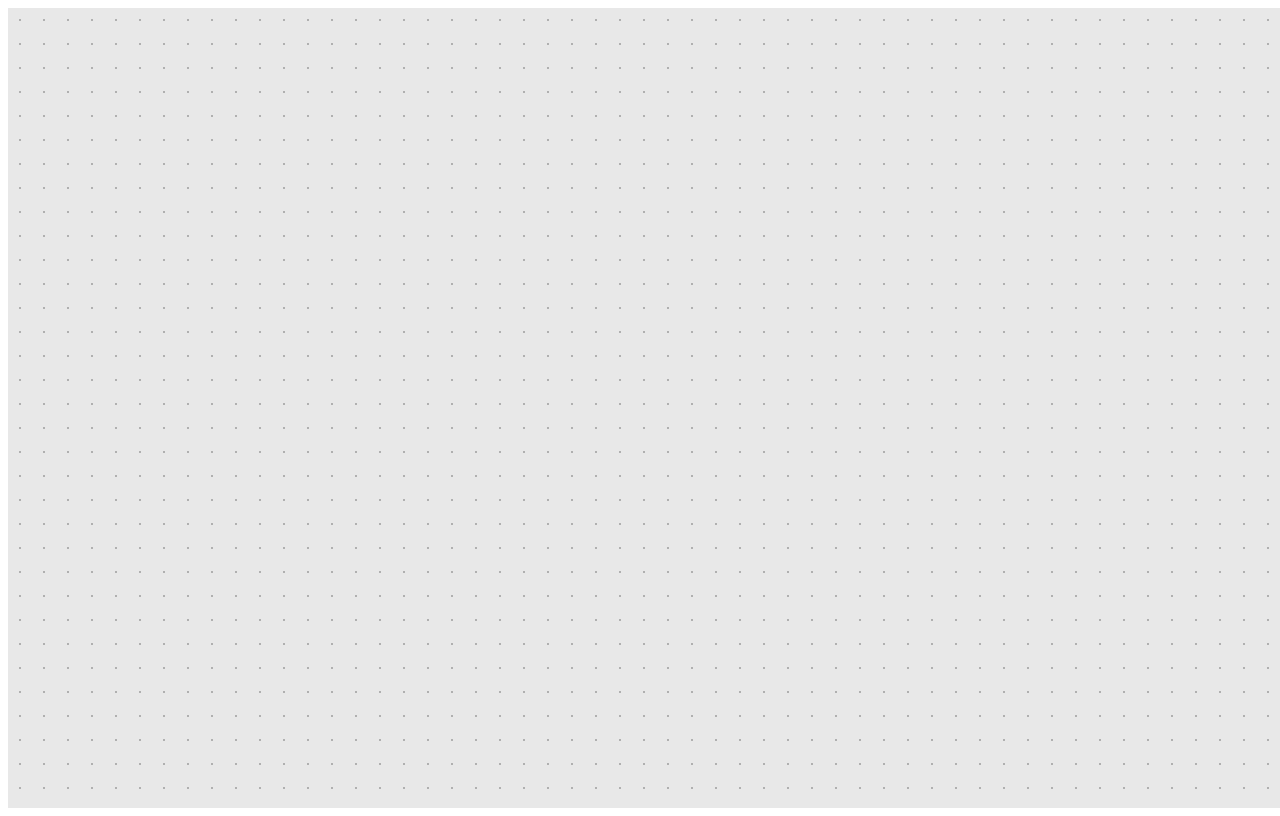
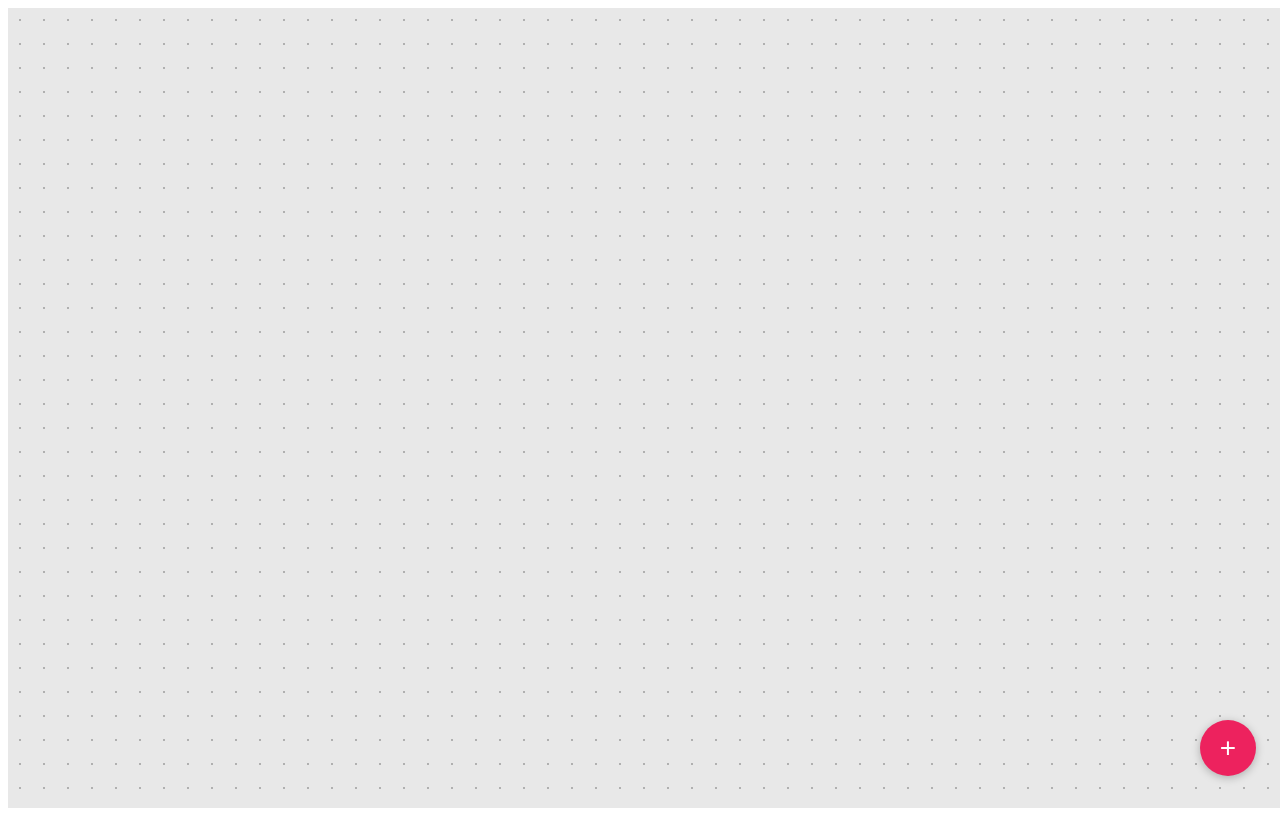
Before and after one commit to angela-bi/performing-process, a React (Vite) app: page / in a window 1280 px wide. Built offline with nearby package versions, Linux system fonts and the light colour scheme.

Commit message:
really quickly added a button for ipad workaround

```diff
--- a/src/App.tsx
+++ b/src/App.tsx
@@ -152,6 +152,32 @@ export default function App() {
           </button>
         </div>
       )}
+      <button
+      onClick={e => {
+        e.stopPropagation();
+        const offset = sketches.length * 30;
+        addSketch(80 + offset, 80 + offset);
+      }}
+      style={{
+        position: 'fixed',
+        right: 24,
+        bottom: 24,
+        width: 56,
+        height: 56,
+        borderRadius: '50%',
+        border: 'none',
+        backgroundColor: '#ED225E',
+        color: 'white',
+        fontSize: 28,
+        lineHeight: 1,
+        boxShadow: '0 2px 8px rgba(0,0,0,0.25)',
+        cursor: 'pointer',
+        zIndex: 9998,
+      }}
+      aria-label="Create new editor"
+    >
+      +
+    </button>
     </div>
   );
 }
```
